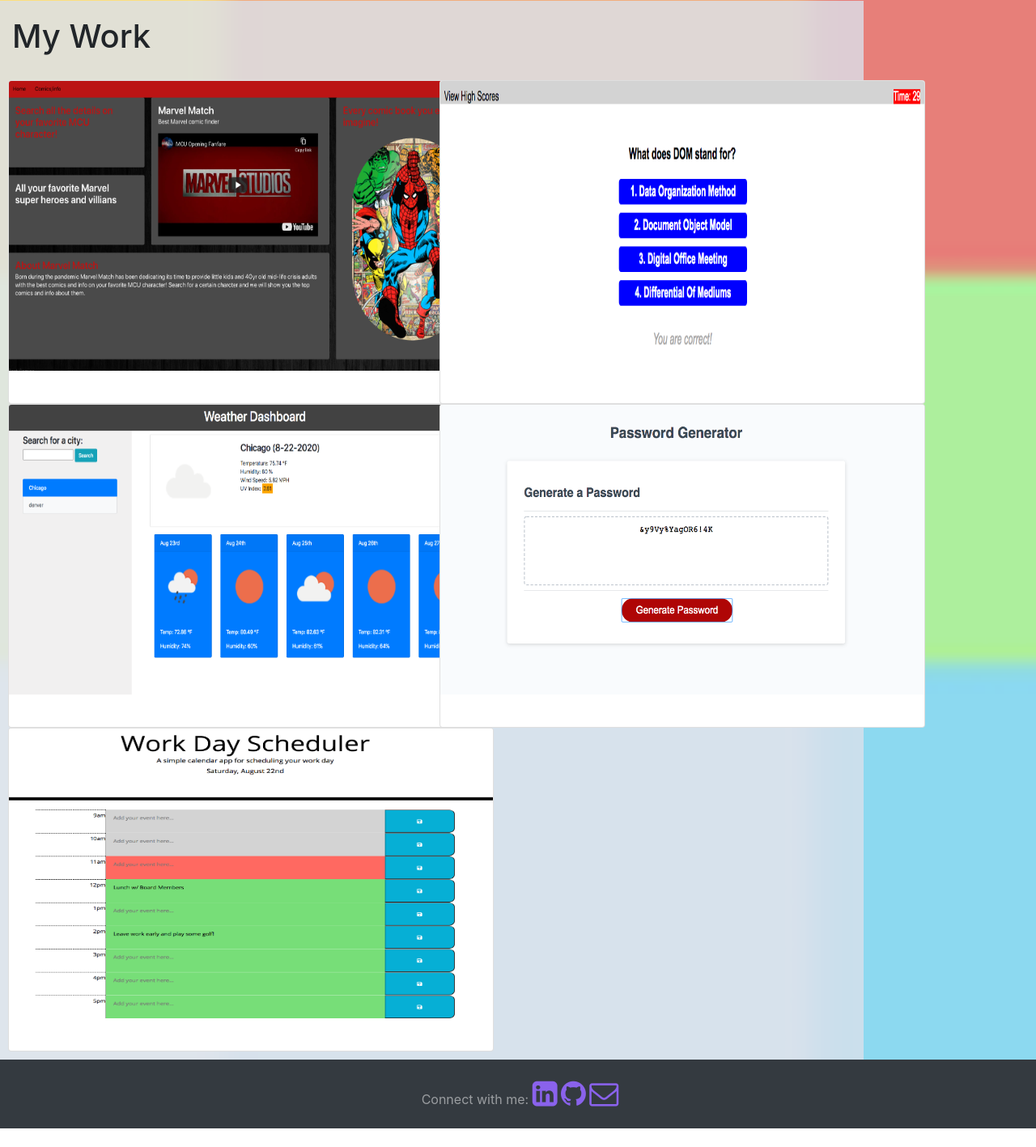
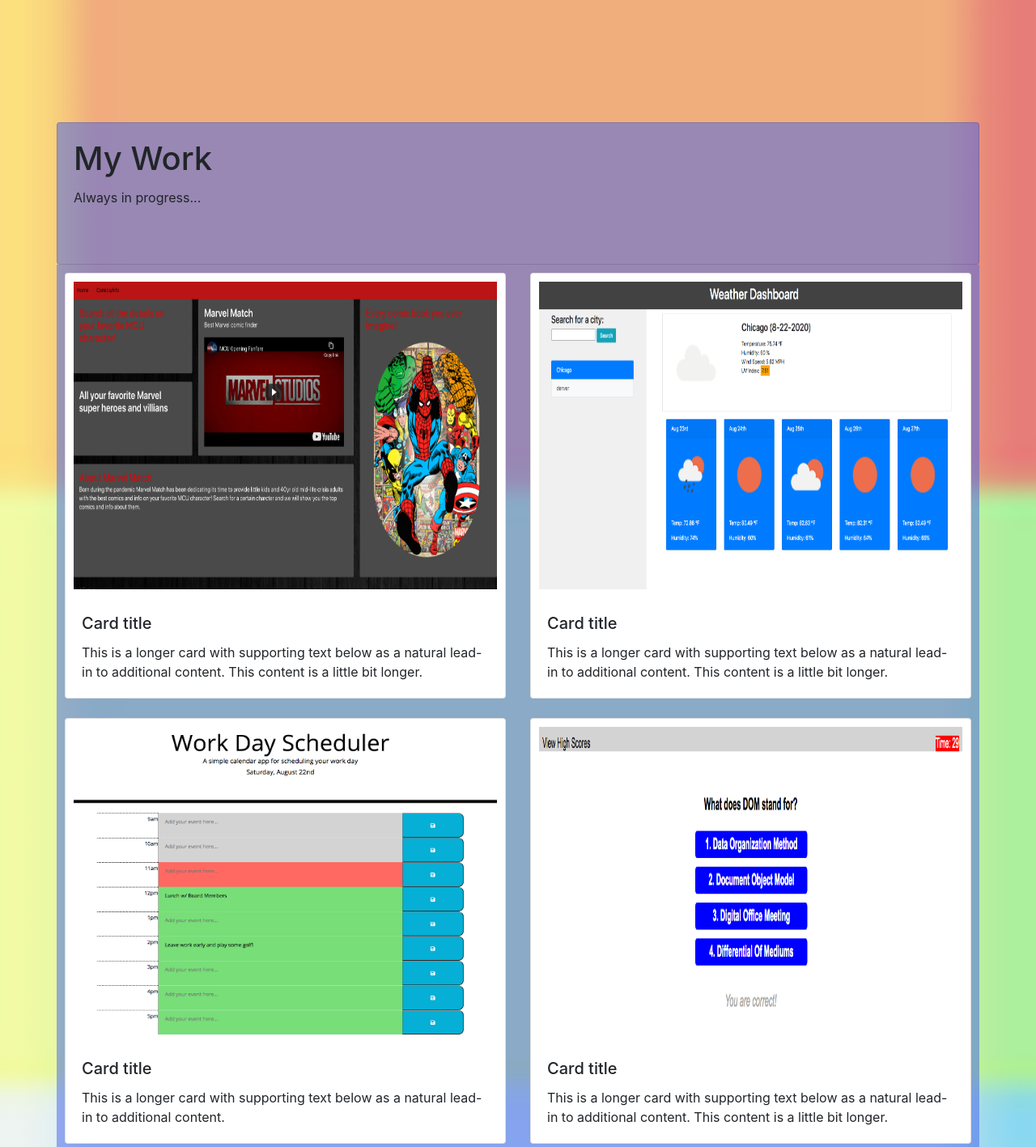
Before and after one commit to robkellen/Updated-Portfolio, a plain HTML site: page Portfolio.html in a window 1280 px wide. Shown: the part 134-1551 px from the top of the page at 81% size. Before the commit the page ends 1528 px from the top, so only its background shows below. Drawn offline with nearby package versions, Linux system fonts and the light colour scheme.

Commit message:
updating styling and layout for Portfolio page

```diff
--- a/Portfolio.css
+++ b/Portfolio.css
@@ -41,27 +41,31 @@
   display: flex;
 }
 
-.container {
-  margin-top: 75px;
+
+
+ #main-row {
+  margin-top: 150px;
+  margin-bottom: 100px;
 }
 
-.header {
-  margin-top: 20px;
-  margin-bottom: 20px;
-}
-
-.col-sm-10 {
+#header-card  {
   margin-top: 150px;
-  background-color: rgba(219, 226, 235, 0.8);
-  position: relative;
+  background-color: rgb(66, 99, 235, 0.5);
+  padding-bottom: 50px;
 }
 
 .col-sm {
+  background-color: rgb(66, 99, 235, 0.5);
   padding: 10px;
+  width: 100%;
+  /* position: relative;  */
 }
+
+
+
 /* Setting position/size of images*/
 div img {
-  padding-bottom: 40px;
+  padding: 10px;
   display: block;
   margin: auto;
   height: 400px;
--- a/Portfolio.html
+++ b/Portfolio.html
@@ -13,7 +13,10 @@
       crossorigin="anonymous"
     />
     <!--Adding in fonts for footer from Font-Awesome-->
-    <link rel="stylesheet" href="https://cdnjs.cloudflare.com/ajax/libs/font-awesome/4.7.0/css/font-awesome.min.css">
+    <link
+      rel="stylesheet"
+      href="https://cdnjs.cloudflare.com/ajax/libs/font-awesome/4.7.0/css/font-awesome.min.css"
+    />
     <link rel="stylesheet" href="Portfolio.css" />
 
     <title>Rob Kellen: Portfolio</title>
@@ -50,7 +53,87 @@
     </nav>
 
     <div class="bg">
-      <main class="container-fluid">
+      <main class="container">
+        <div id="main-row" class="row justify-content-center">
+          <div id="header-card" class="card w-100">
+            <div class="card-body">
+              <h1 class="card-title ">My Work</h1>
+              <p class="card-text">Always in progress...</p>
+            </div>
+          </div>
+          <div class="col-sm">
+            <div class="row row-cols-1 row-cols-md-2">
+              <div class="col mb-4">
+                <div class="card h-100">
+                  <img src="Assets/MarvelApp.png" class="card-img-top" alt="Marvel App Cover Image" />
+                  <div class="card-body">
+                    <h5 class="card-title">Card title</h5>
+                    <p class="card-text">
+                      This is a longer card with supporting text below as a
+                      natural lead-in to additional content. This content is a
+                      little bit longer.
+                    </p>
+                  </div>
+                </div>
+              </div>
+              <div class="col mb-4">
+                <div class="card h-100">
+                  <img src="Assets/WeatherDashboard.png" class="card-img-top" alt="Weather Dashboard App Cover Image" />
+                  <div class="card-body">
+                    <h5 class="card-title">Card title</h5>
+                    <p class="card-text">
+                      This is a longer card with supporting text below as a
+                      natural lead-in to additional content. This content is a
+                      little bit longer.
+                    </p>
+                  </div>
+                </div>
+              </div>
+              <div class="col mb-4">
+                <div class="card h-100">
+                  <img src="Assets/DailyPlanner.png" class="card-img-top" alt="Daily Planner App Cover Image" />
+                  <div class="card-body">
+                    <h5 class="card-title">Card title</h5>
+                    <p class="card-text">
+                      This is a longer card with supporting text below as a
+                      natural lead-in to additional content.
+                    </p>
+                  </div>
+                </div>
+              </div>
+              <div class="col mb-4">
+                <div class="card h-100">
+                  <img src="Assets/CodeQuiz.png" class="card-img-top" alt="Code Quiz App Cover Image" />
+                  <div class="card-body">
+                    <h5 class="card-title">Card title</h5>
+                    <p class="card-text">
+                      This is a longer card with supporting text below as a
+                      natural lead-in to additional content. This content is a
+                      little bit longer.
+                    </p>
+                  </div>
+                </div>
+              </div>
+              <div class="col mb-4">
+                <div class="card h-100">
+                  <img src="Assets/PasswordGenerator.png" class="card-img-top" alt="Password Generator App Cover Image" />
+                  <div class="card-body">
+                    <h5 class="card-title">Card title</h5>
+                    <p class="card-text">
+                      This is a longer card with supporting text below as a
+                      natural lead-in to additional content. This content is a
+                      little bit longer.
+                    </p>
+                  </div>
+                </div>
+              </div>
+            </div>
+          </div>
+        </div>
+      </main>
+    </div>
+
+    <!-- <main class="container-fluid">
       <div class="row">
         <div id="portfolioContent" class="col-sm-10">
           <div class="header">
@@ -69,27 +152,36 @@
           </div>
         </div>
       </div>
-      </main>
-    </div>
-
-
-
-
-
-
-
-
+    </main> -->
 
     <!--Sticky footer-->
     <footer id="sticky-footer" class="py-4 bg-dark text-white-50">
       <div class="container text-center">
         <medium>Connect with me:</medium>
         <!--link to my LinkedIn page-->
-        <a href="http://linkedin.com/in/robert-kellen-90a3951aa"><i id="linked-in" class="fa fa-linkedin-square" style="font-size:36px;color:#8a62ec"></i></a>
+        <a href="http://linkedin.com/in/robert-kellen-90a3951aa"
+          ><i
+            id="linked-in"
+            class="fa fa-linkedin-square"
+            style="font-size: 36px; color: #8a62ec;"
+          ></i
+        ></a>
         <!--Link to my GitHub page-->
-        <a href="https://github.com/robkellen"><i id="github" class="fa fa-github" style="font-size:36px;color:#8a62ec"></i></a>
+        <a href="https://github.com/robkellen"
+          ><i
+            id="github"
+            class="fa fa-github"
+            style="font-size: 36px; color: #8a62ec;"
+          ></i
+        ></a>
         <!--Link to my email-->
-        <a href="mailto:rob.h.kellen@gmail.com"><i id="email" class="fa fa-envelope-o" style="font-size:36px;color:#8a62ec"></i></a>
+        <a href="mailto:rob.h.kellen@gmail.com"
+          ><i
+            id="email"
+            class="fa fa-envelope-o"
+            style="font-size: 36px; color: #8a62ec;"
+          ></i
+        ></a>
       </div>
     </footer>
     <!--Adding in bootstrap JS-->
```
Also changed, not shown: index.html (+1 -1 lines). Lines whose indentation alone changed are shown as unchanged.
